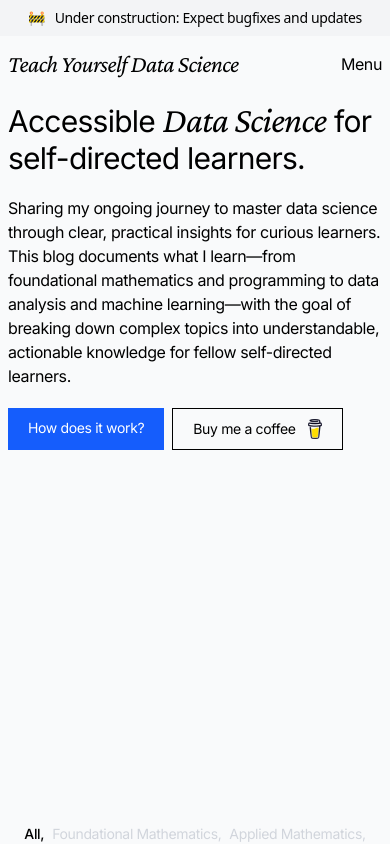
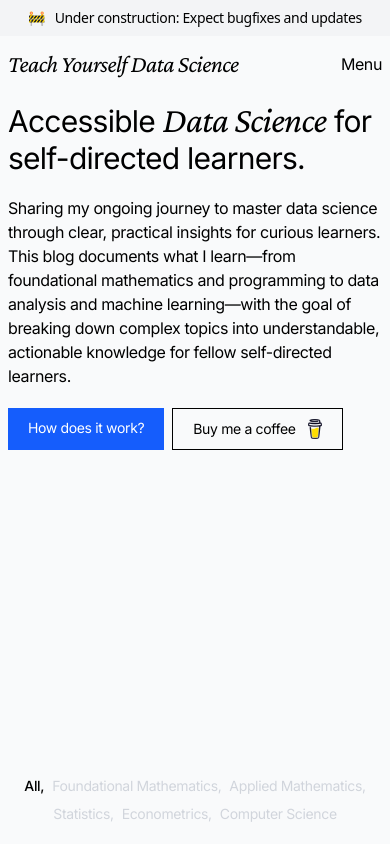
Before and after one commit to rohitjethoe/teach-yourself-ds, a Vue app: page / in a window 390 px wide. Shown: the top 844 px of the page. Built offline with nearby package versions, Linux system fonts and the light colour scheme.

Commit message:
Landing min-height

```diff
--- a/src/views/Home.vue
+++ b/src/views/Home.vue
@@ -88,7 +88,7 @@ const topics = [
 .landing {
     min-height: calc(100svh - 7.25em);
     @media (max-width: 768px) {
-        min-height: calc(100svh - 2.75em);
+        min-height: calc(100svh - 5.75em);
     }
 }
 </style>
```
